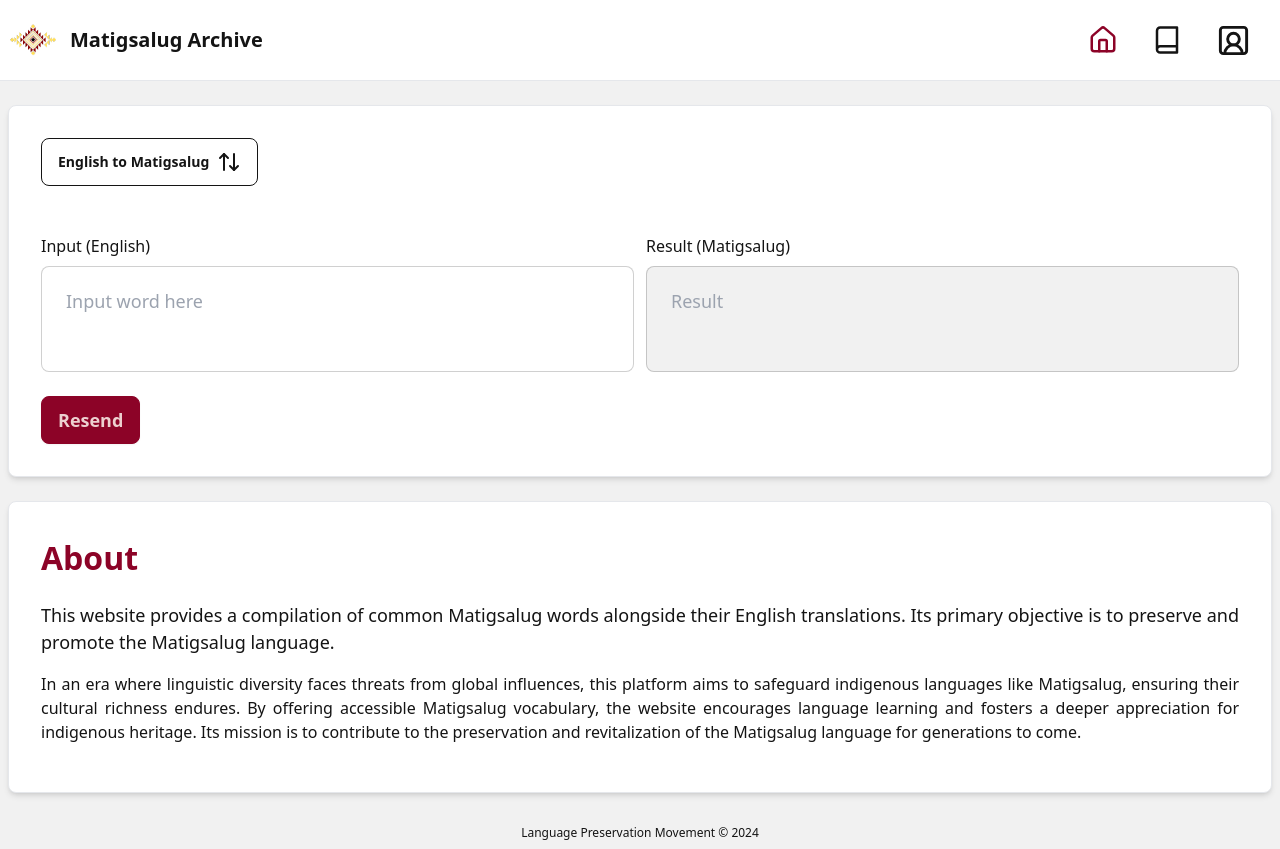
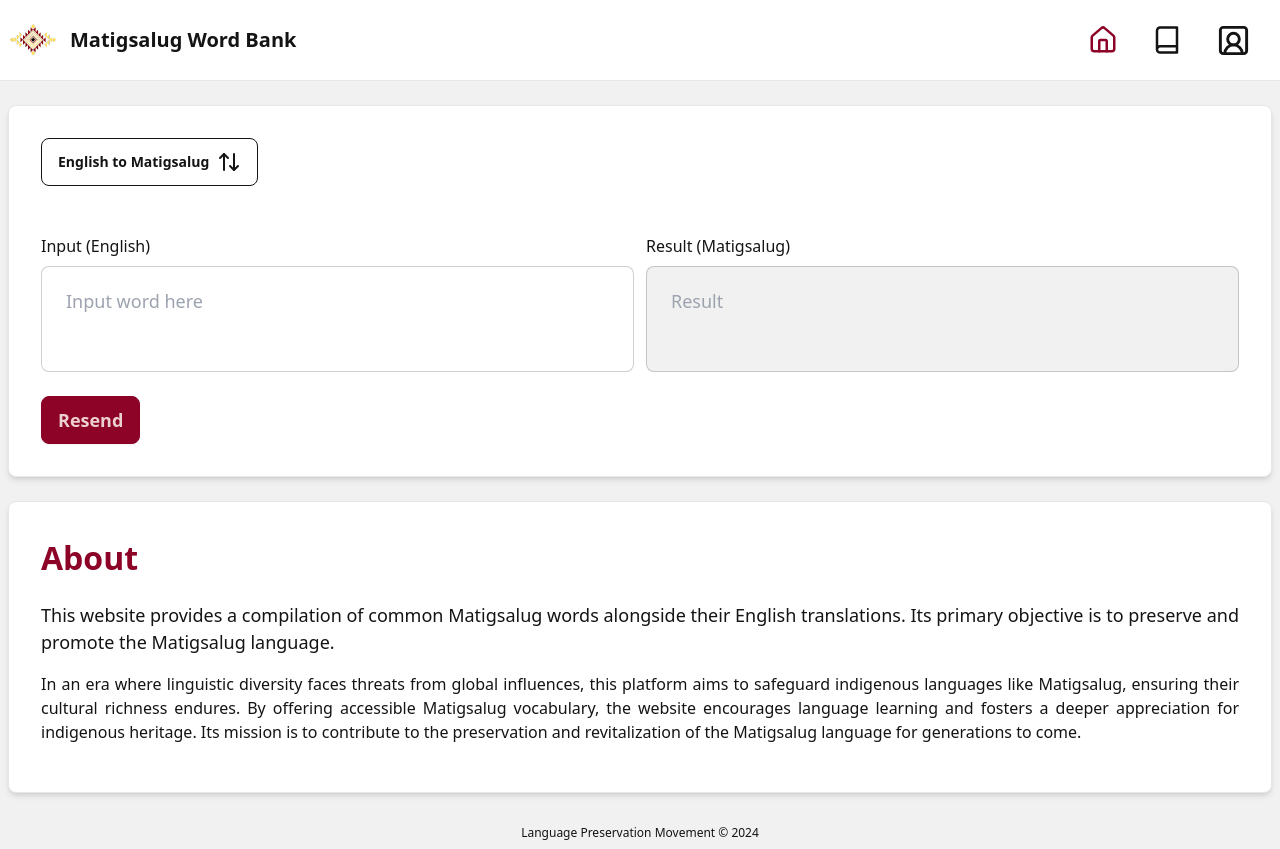
Before and after one commit to roiceee/matigsalug-archive, a React (Vite) app: page / in a window 1280 px wide. Built offline with nearby package versions, Linux system fonts and the light colour scheme; no server answers.

Commit message:
change website name to matigsalug word bank

```diff
--- a/src/components/Navbar.tsx
+++ b/src/components/Navbar.tsx
@@ -13,7 +13,7 @@ export default function Navbar() {
         <div className="flex-1">
           <Link to={"/"} className="flex gap-3 text-xl items-center">
             <img src="/titleLogo.png" alt="" />
-            <span className="font-bold hidden sm:inline">Matigsalug Archive</span>
+            <span className="font-bold hidden sm:inline">Matigsalug Word Bank</span>
           </Link>
         </div>
         <div className="flex-none">
```
